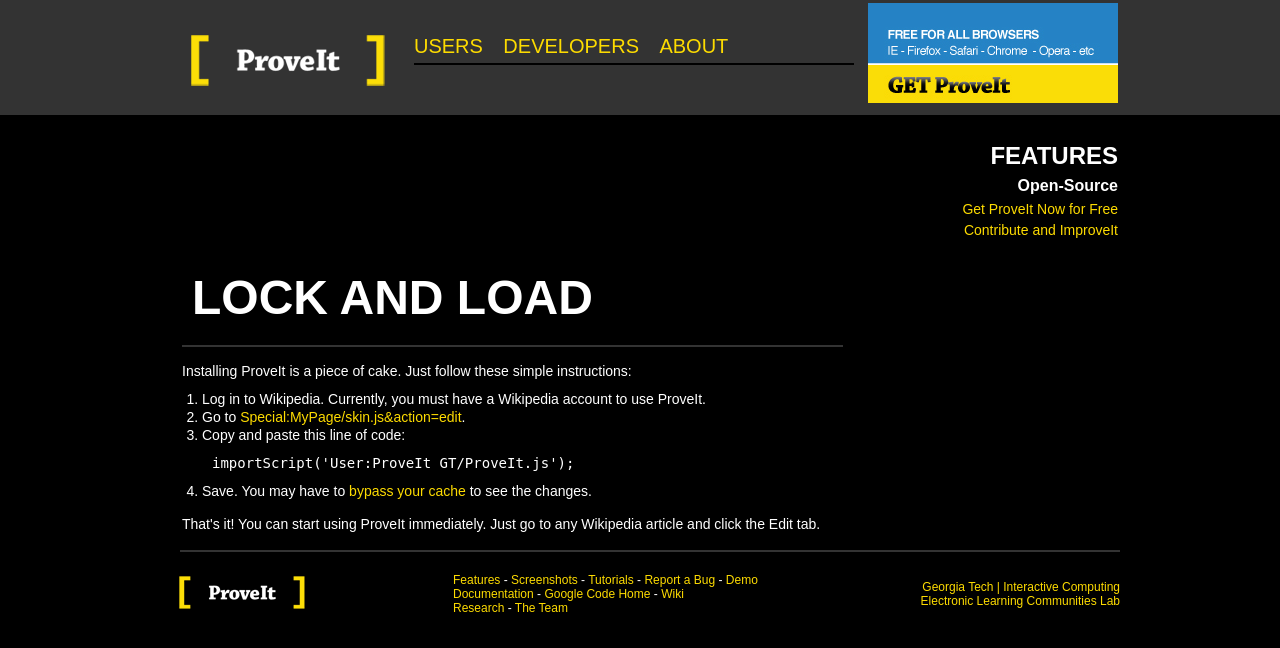
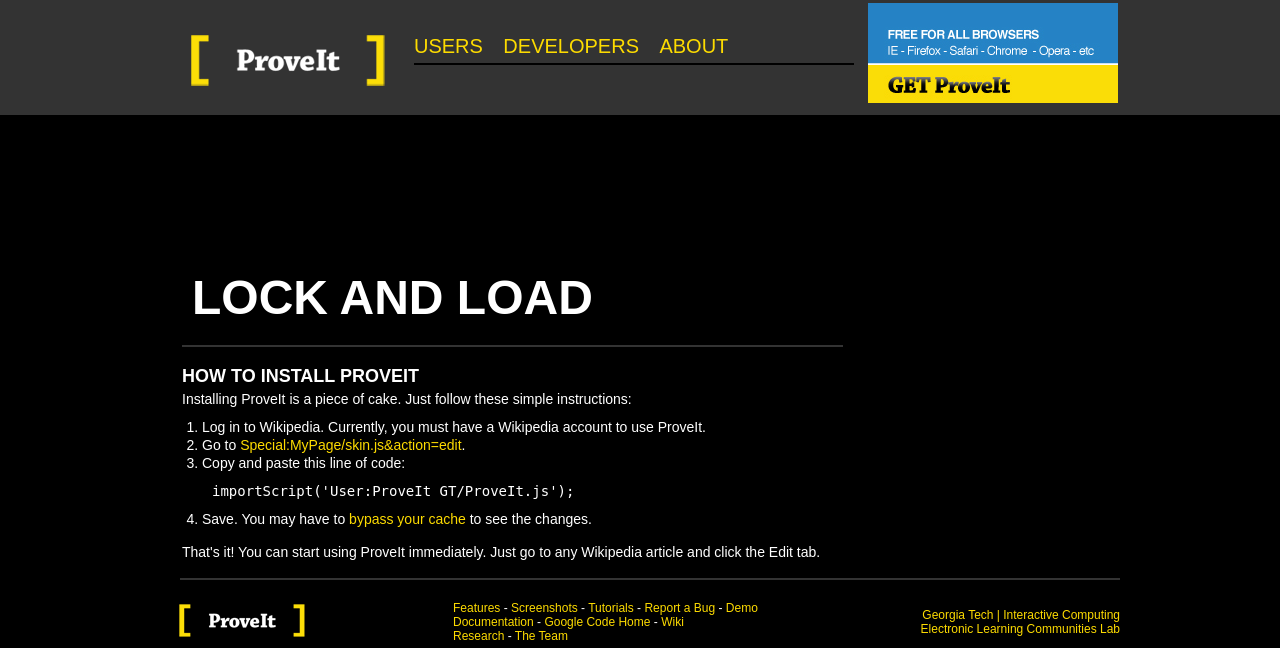
Before and after one commit to proveit-js/proveit, a PHP site: page /install.php in a window 1280 px wide. Shown: the top 648 px of the page. Run offline with PHP 8.4, Linux system fonts and the light colour scheme; some libraries are stand-ins or nearby versions.

Commit message:
added heading and cleared sidebar for install page

```diff
--- a/website/install.php
+++ b/website/install.php
@@ -20,6 +20,8 @@ include_once 'header.php';
 							</div><!-- end #mainPic -->
 							<div id="mainBody">
 
+								<h2>How to Install ProveIt</h2>
+
 								<p>Installing ProveIt is a piece of cake. Just follow these simple instructions:</p>
 
 								<ol>
@@ -36,17 +38,7 @@ include_once 'header.php';
 
 							</div><!-- end #mainBody -->
 						</td>
-						<td id="sideTableofContents">
-							<h2> Features </h2>
-
-							<h3> Open-Source</h3>
-							<ul>
-								<li><a href="#">Get ProveIt Now for Free </a></li>
-								<li><a href="#">Contribute and ImproveIt</a></li>
-							</ul>
-
-
-					  </td>
+						<td id="sideTableofContents">&nbsp;</td>
 					</tr>
 				</table>
 
```
